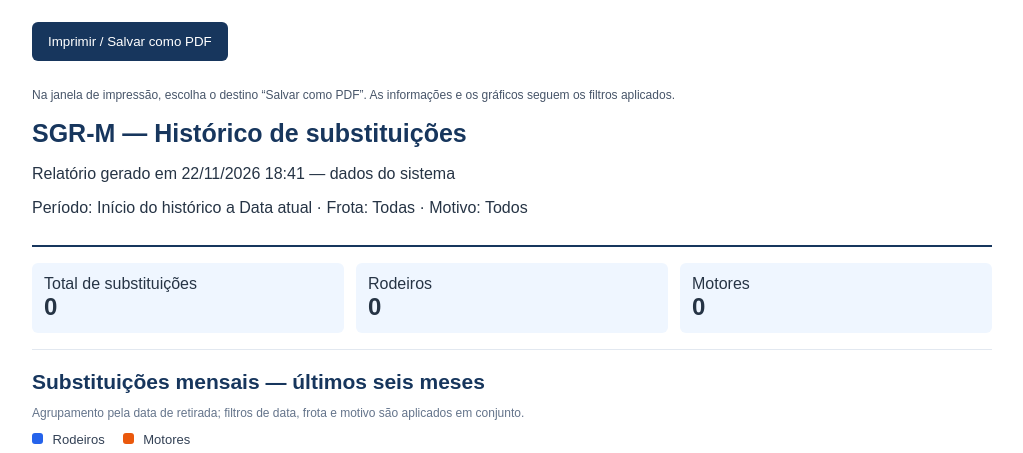
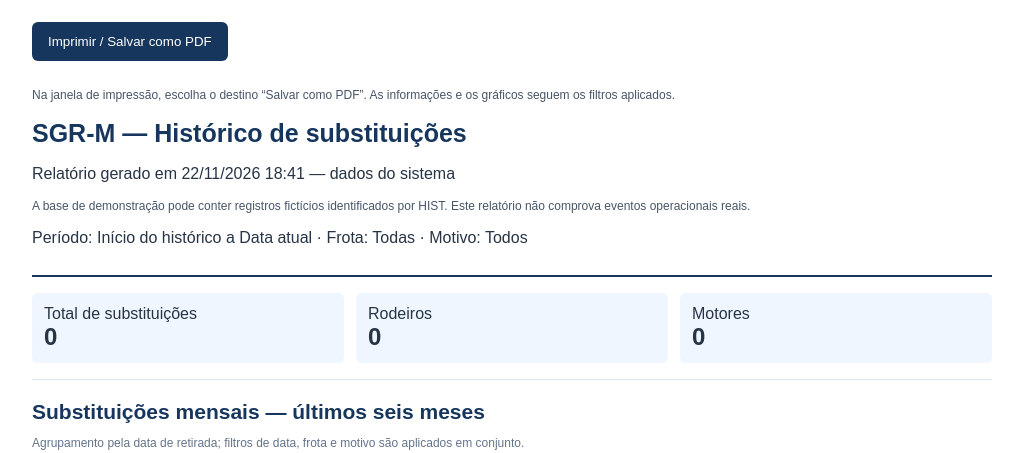
Before and after one commit to DiegoArmelin/SGR-M, a Laravel app: page /indicadores/historico/imprimir in a window 1280 px wide. Shown: the top 453 px of the page, without its empty margins (128-1151 px from the left). Run offline with Laravel 12, Linux system fonts and the light colour scheme; a user stored in the database is signed in; data comes from the database, SQL or seed files in the repository; data that the repository does not hold is empty.

Commit message:
docs: diferencia explicitamente históricos sintéticos e operacionais no painel e PDF

```diff
--- a/resources/views/dashboard-gerencial/historico-pdf.blade.php
+++ b/resources/views/dashboard-gerencial/historico-pdf.blade.php
@@ -27,6 +27,7 @@
     <div class="pdf-header">
         <h1>SGR-M — Histórico de substituições</h1>
         <p>Relatório gerado em {{ now()->format('d/m/Y H:i') }} — dados do sistema</p>
+        <p class="pdf-note">A base de demonstração pode conter registros fictícios identificados por HIST. Este relatório não comprova eventos operacionais reais.</p>
         <p>
             Período: {{ $filtros['inicio'] ?? 'Início do histórico' }} a {{ $filtros['fim'] ?? 'Data atual' }}
             · Frota: {{ $filtros['frota'] ?? 'Todas' }}
```
